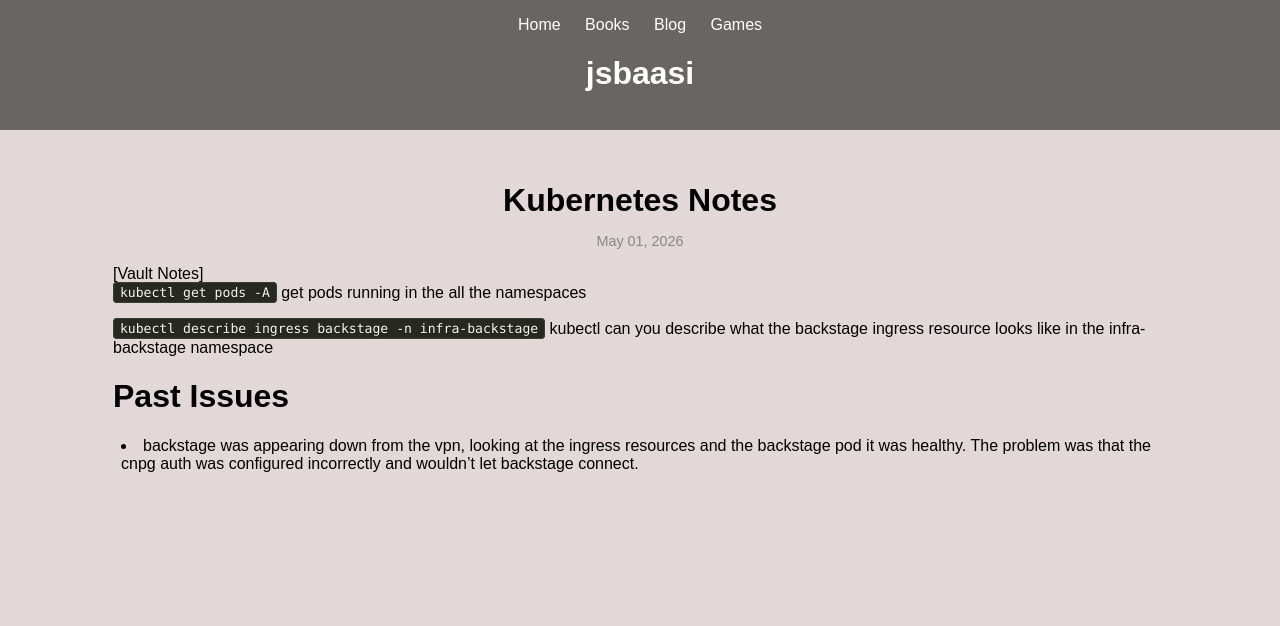
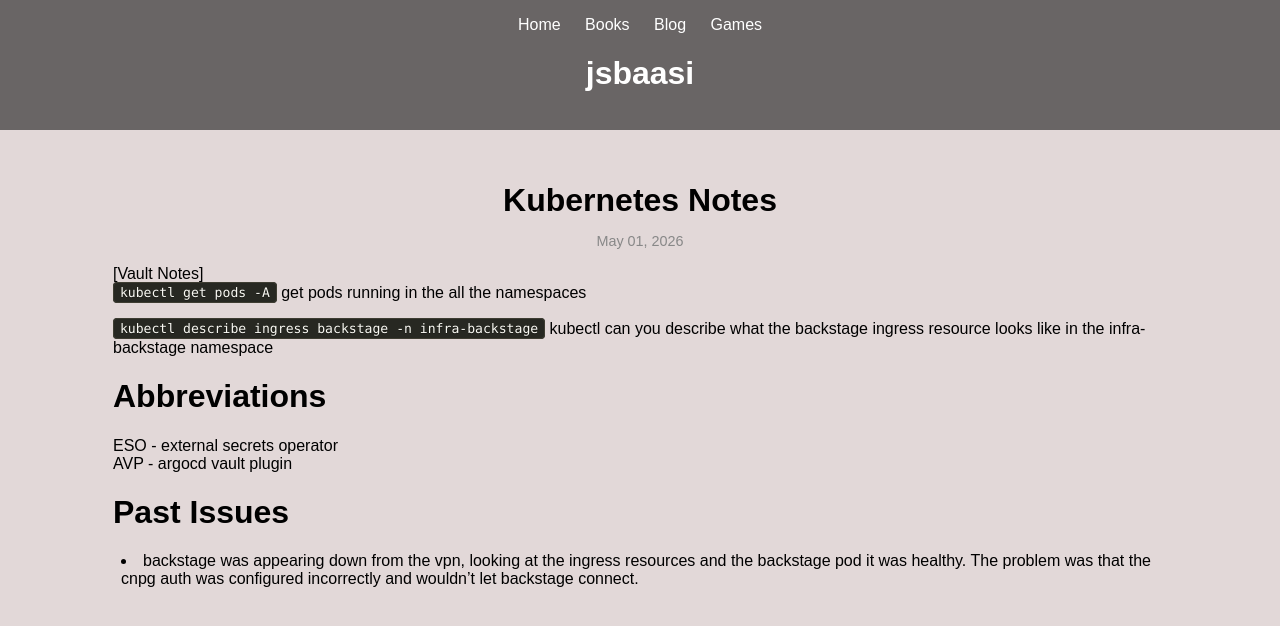
Before and after one commit to jsbaasi/jsbaasi.github.io, a Jekyll site: the page built from _posts/2026-05-01-kubernetes-notes.md, in a window 1280 px wide. Shown: the top 626 px of the page. Built offline with Jekyll 4.4.1, drawn with Linux system fonts in a browser that asks for light colours.

Commit message:
vault backup: 2026-05-01 22:31:09

```diff
--- a/_posts/2026-05-01-kubernetes-notes.md
+++ b/_posts/2026-05-01-kubernetes-notes.md
@@ -9,6 +9,8 @@ permalink: /kubernetes-notes/
 `kubectl get pods -A` get pods running in the all the namespaces
 
 `kubectl describe ingress backstage -n infra-backstage` kubectl can you describe what the backstage ingress resource looks like in the infra-backstage namespace
-
+# Abbreviations
+ESO - external secrets operator
+AVP - argocd vault plugin
 # Past Issues
 - backstage was appearing down from the vpn, looking at the ingress resources and the backstage pod it was healthy. The problem was that the cnpg auth was configured incorrectly and wouldn't let backstage connect.
```
